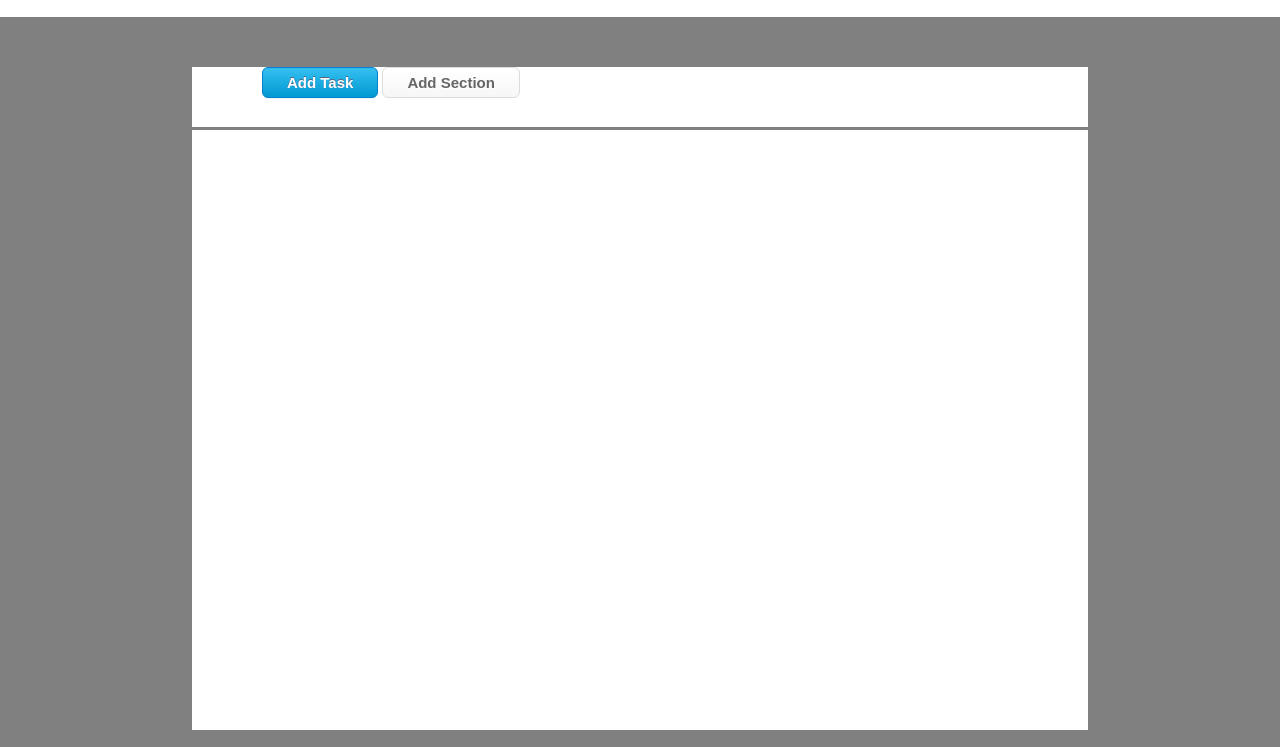
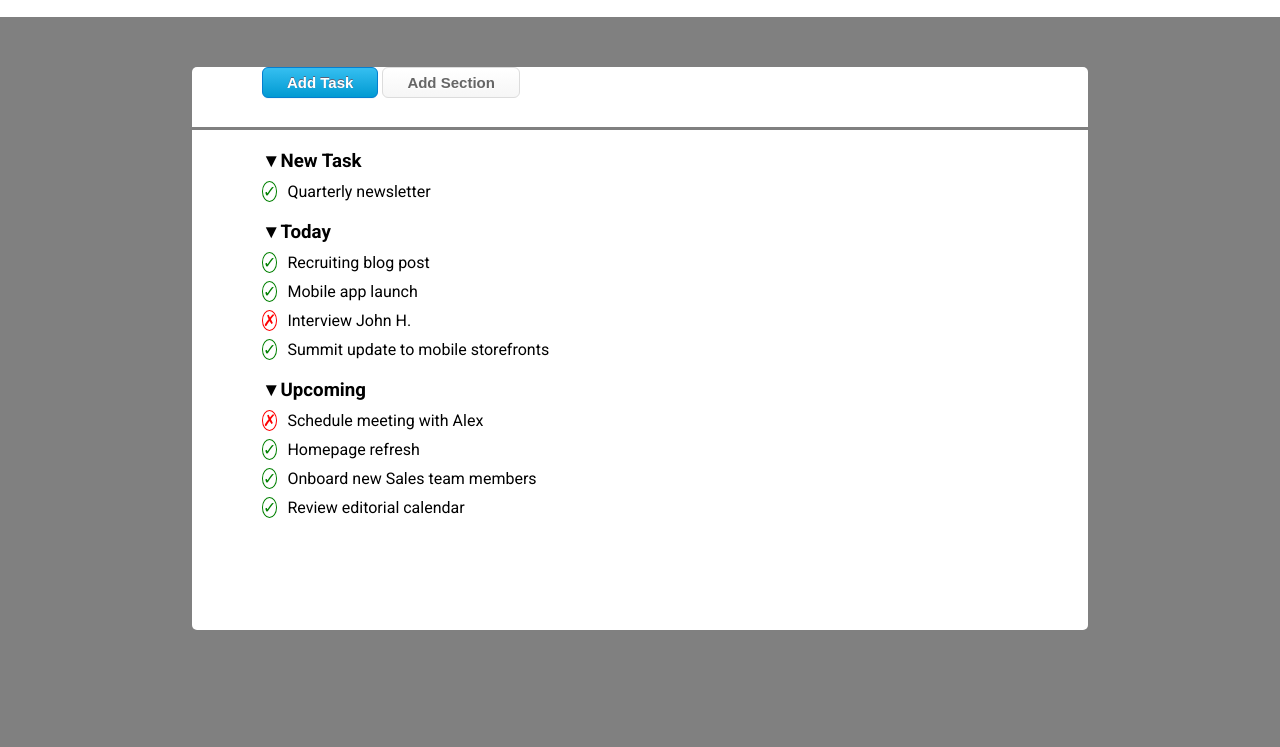
Before and after one commit to pietro-giordano/html-css-toboolist, a plain HTML site: page index.html in a window 1280 px wide. Shown: the part 53-800 px from the top of the page. Drawn offline with Linux system fonts and the light colour scheme.

Commit message:
esercizio quasi completo

```diff
--- a/css/style.css
+++ b/css/style.css
@@ -31,29 +31,21 @@ header {
 }
 
 /* Container */
-
 main {
       width: 70%;
       margin: 0 auto;
-      margin-bottom: 3px;
 }
 
 .container {
       margin-bottom: 3px;
-}
-
-.todo-lists {
-      height: 600px;
-      background-color: white;
+      padding-left: 70px;
 }
 
 nav {
       background-color: white;
       height: 60px;
-}
-
-.buttons {
-      padding-left: 70px;
+      border-top-left-radius: 5px;
+      border-top-right-radius: 5px;
 }
 
 .blue-button {
@@ -89,3 +81,48 @@ nav {
       text-decoration: none;
       text-shadow: 0px 1px 0px #ffffff;
 }
+
+.todo-lists {
+      height: 500px;
+      background-color: white;
+      border-bottom-left-radius: 5px;
+      border-bottom-right-radius: 5px;
+}
+
+.section {
+      padding-top: 20px;
+}
+
+ul {
+      list-style-type: none;
+}
+
+li {
+      padding-top: 10px;
+}
+
+h3::before {
+      content: '\25BC';
+}
+
+.accepted::before {
+      content: '\2713';
+      color: green;
+      border: 1px solid green;
+      border-radius: 50%;
+      width: 50px;
+      height: 50px;
+      text-align: center;
+      margin-right: 10px;
+}
+
+.negated::before {
+      content: '\2717';
+      color: red;
+      border: 1px solid red;
+      border-radius: 50%;
+      width: 50px;
+      height: 50px;
+      text-align: center;
+      margin-right: 10px;
+}
--- a/index.html
+++ b/index.html
@@ -19,17 +19,41 @@
 
             <main>
                   <nav class="container">
-                        <div class="buttons">
-                              <button class="blue-button">Add Task</button>
-                              <button class="white-button">Add Section</button>
-                        </div>
+                        <button class="blue-button">Add Task</button>
+                        <button class="white-button">Add Section</button>
                   </nav>
 
-                  <section class="container todo-lists">
-                        <div class="">
+                  <div class="container todo-lists">
+                        <div class="section">
+                              <h3>New Task</h3>
 
+                              <ul>
+                                    <li class="accepted">Quarterly newsletter</li>
+                              </ul>
                         </div>
-                  </section>
+
+                        <div class="section">
+                              <h3>Today</h3>
+
+                              <ul>
+                                    <li class="accepted">Recruiting blog post</li>
+                                    <li class="accepted">Mobile app launch</li>
+                                    <li class="negated">Interview John H.</li>
+                                    <li class="accepted">Summit update to mobile storefronts</li>
+                              </ul>
+                        </div>
+
+                        <div class="section">
+                              <h3>Upcoming</h3>
+
+                              <ul>
+                                    <li class="negated">Schedule meeting with Alex</li>
+                                    <li class="accepted">Homepage refresh</li>
+                                    <li class="accepted">Onboard new Sales team members</li>
+                                    <li class="accepted">Review editorial calendar</li>
+                              </ul>
+                        </div>
+                  </div>
             </main>
       </body>
 </html>
```
